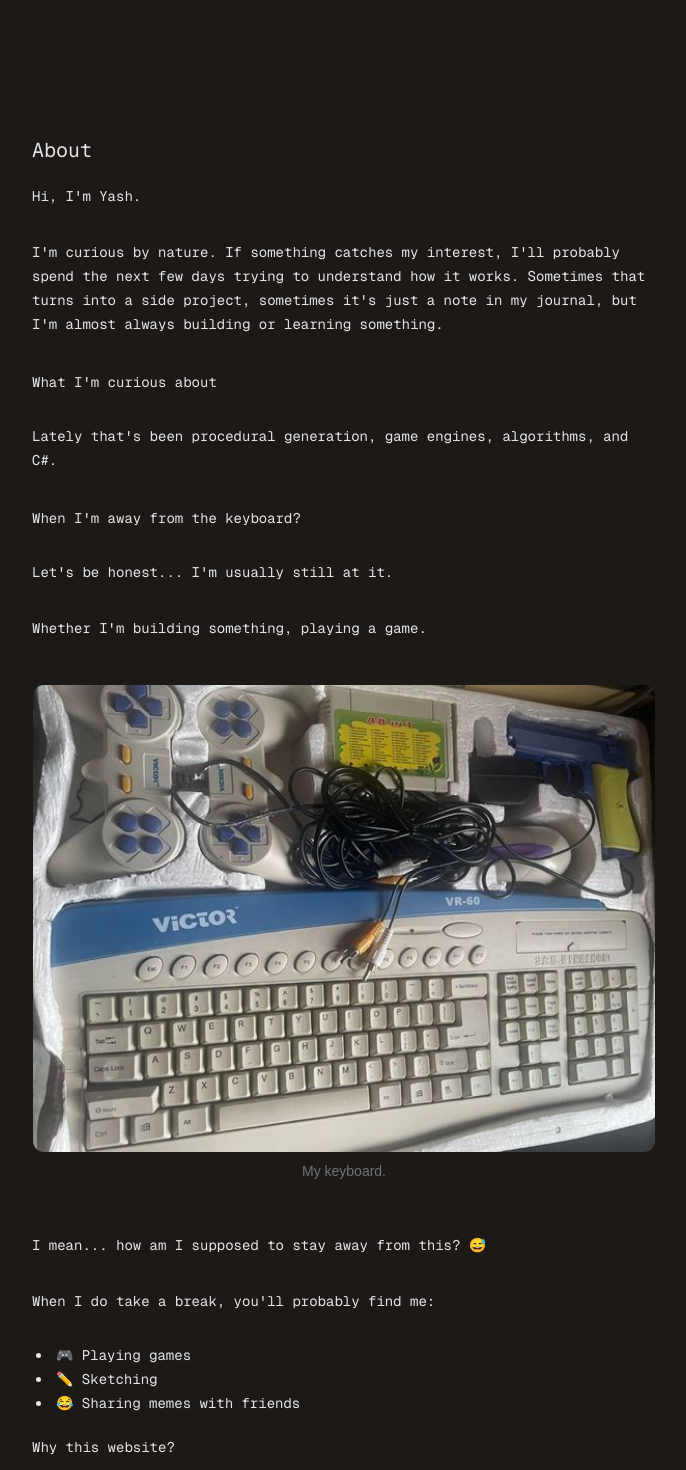
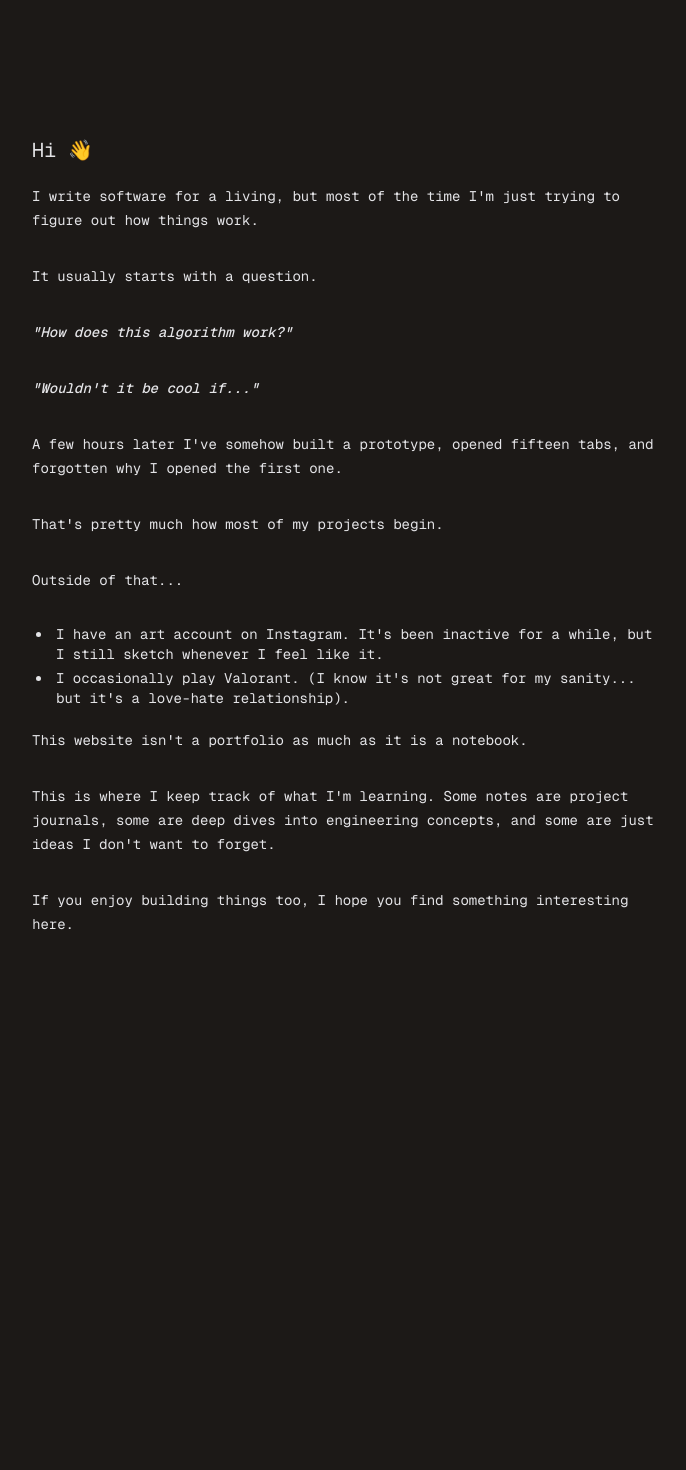
Before and after one commit to YashwantHabib/yash-habib, a Next.js app: page /me in a window 1280 px wide. Shown: the top 1470 px of the page, without its empty margins (296-982 px from the left). After the commit the page ends 1012 px from the top, so only its background shows below. Built offline with nearby package versions, Linux system fonts and the light colour scheme.

Commit message:
Update about page.mdx

```diff
--- a/app/me/page.mdx
+++ b/app/me/page.mdx
@@ -1,37 +1,26 @@
 import MdxImage from "@/components/mdx/MdxImage";
 
-# About
+# Hi 👋
 
-Hi, I'm Yash.
+I write software for a living, but most of the time I'm just trying to figure out how things work.
 
-I'm curious by nature. If something catches my interest, I'll probably spend the next few days trying to understand how it works. Sometimes that turns into a side project, sometimes it's just a note in my journal, but I'm almost always building or learning something.
+It usually starts with a question.
 
-## What I'm curious about
+*"How does this algorithm work?"*
 
-Lately that's been procedural generation, game engines, algorithms, and C#.
+*"Wouldn't it be cool if..."*
 
-## When I'm away from the keyboard?
+A few hours later I've somehow built a prototype, opened fifteen tabs, and forgotten why I opened the first one.
 
-Let's be honest... I'm usually still at it.
+That's pretty much how most of my projects begin.
 
-Whether I'm building something, playing a game.
+Outside of that...
 
-<MdxImage
-  src="/images/me/console.jpg"
-  alt="The console that started it all"
-  caption="My keyboard."
-/>
-
-I mean... how am I supposed to stay away from this? 😅
-
-When I do take a break, you'll probably find me:
-
-- 🎮 Playing games
-- ✏️ Sketching
-- 😂 Sharing memes with friends
+- I have an art account on Instagram. It's been inactive for a while, but I still sketch whenever I feel like it.
+- I occasionally play Valorant. (I know it's not great for my sanity... but it's a love-hate relationship).
 
 
-## Why this website?
+This website isn't a portfolio as much as it is a notebook.
 
 This is where I keep track of what I'm learning. Some notes are project journals, some are deep dives into engineering concepts, and some are just ideas I don't want to forget.
 
```
